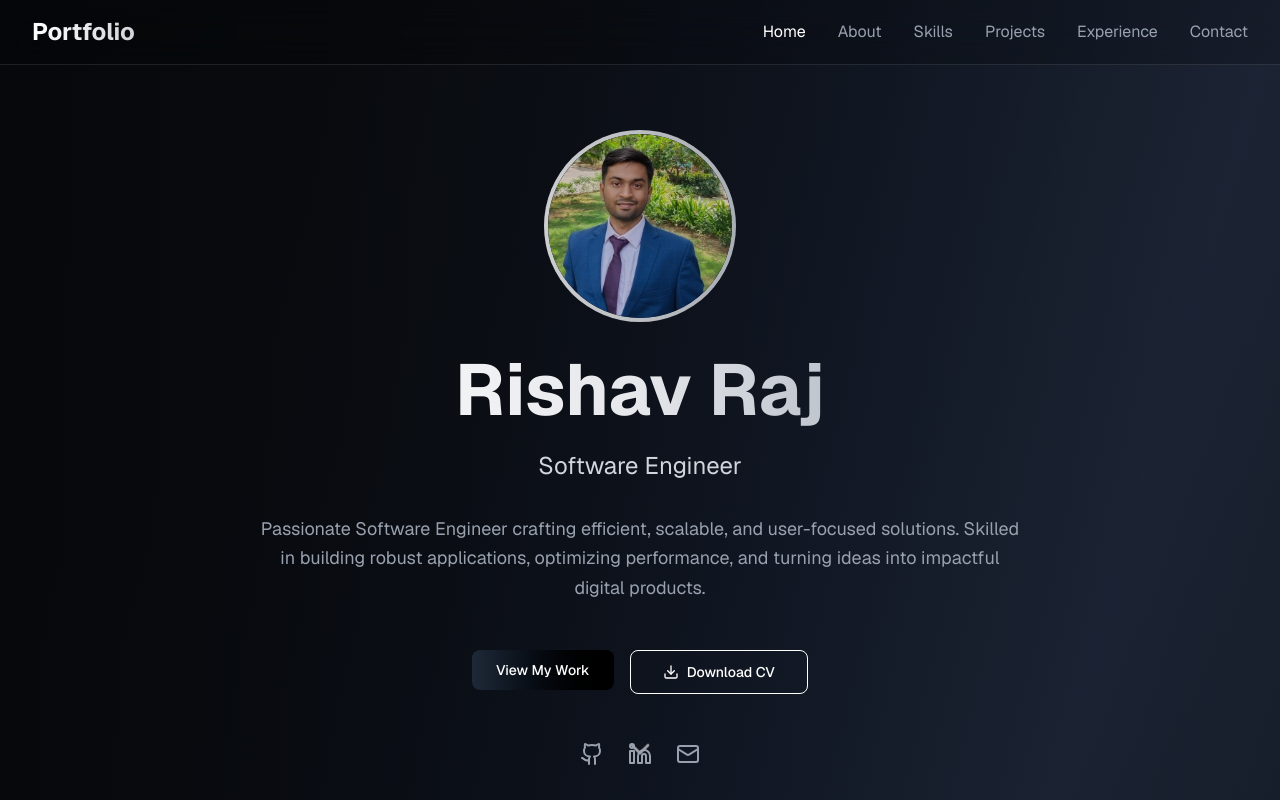
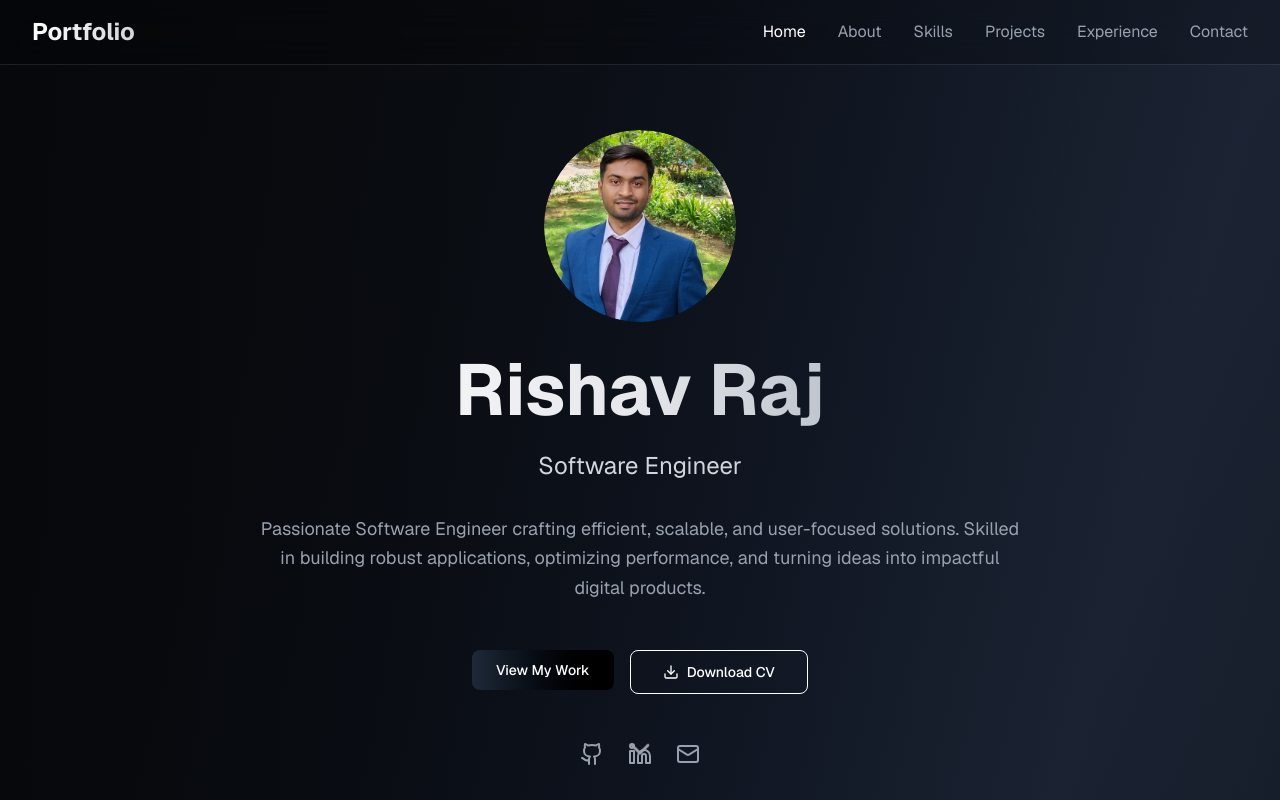
Before and after one commit to rishav21556/rishav-portfolio, a Next.js app: page / in a window 1280 px wide. Shown: the top 800 px of the page. Built offline with nearby package versions, Linux system fonts and the light colour scheme.

Commit message:
remove blur effect from profile image

```diff
--- a/app/page.tsx
+++ b/app/page.tsx
@@ -159,8 +159,7 @@ export default function Portfolio() {
         <div className="absolute inset-0 bg-gradient-to-r from-gray-800/20 to-gray-600/20"></div>
         <div className="relative z-10 text-center px-4">
           <div className="mb-8 relative">
-            <div className="w-48 h-48 mx-auto rounded-full bg-gradient-to-r from-white to-gray-300 p-1 transform hover:scale-105 transition-transform duration-300 animate-pulse">
-              <div className="w-full h-full rounded-full bg-slate-900 flex items-center justify-center overflow-hidden">
+              <div className="w-48 h-48 mx-auto rounded-full overflow-hidden flex items-center justify-center cursor-pointer">
                 <Image
                   src="/professional-headshot.jpg"
                   alt="Profile"
@@ -169,7 +168,6 @@ export default function Portfolio() {
                   className="rounded-full w-full h-full object-cover object-top"
                 />
               </div>
-            </div>
           </div>
 
           <h1 className="text-5xl md:text-7xl font-bold mb-6 bg-gradient-to-r from-white via-gray-200 to-gray-400 bg-clip-text text-transparent animate-fade-in">
```
